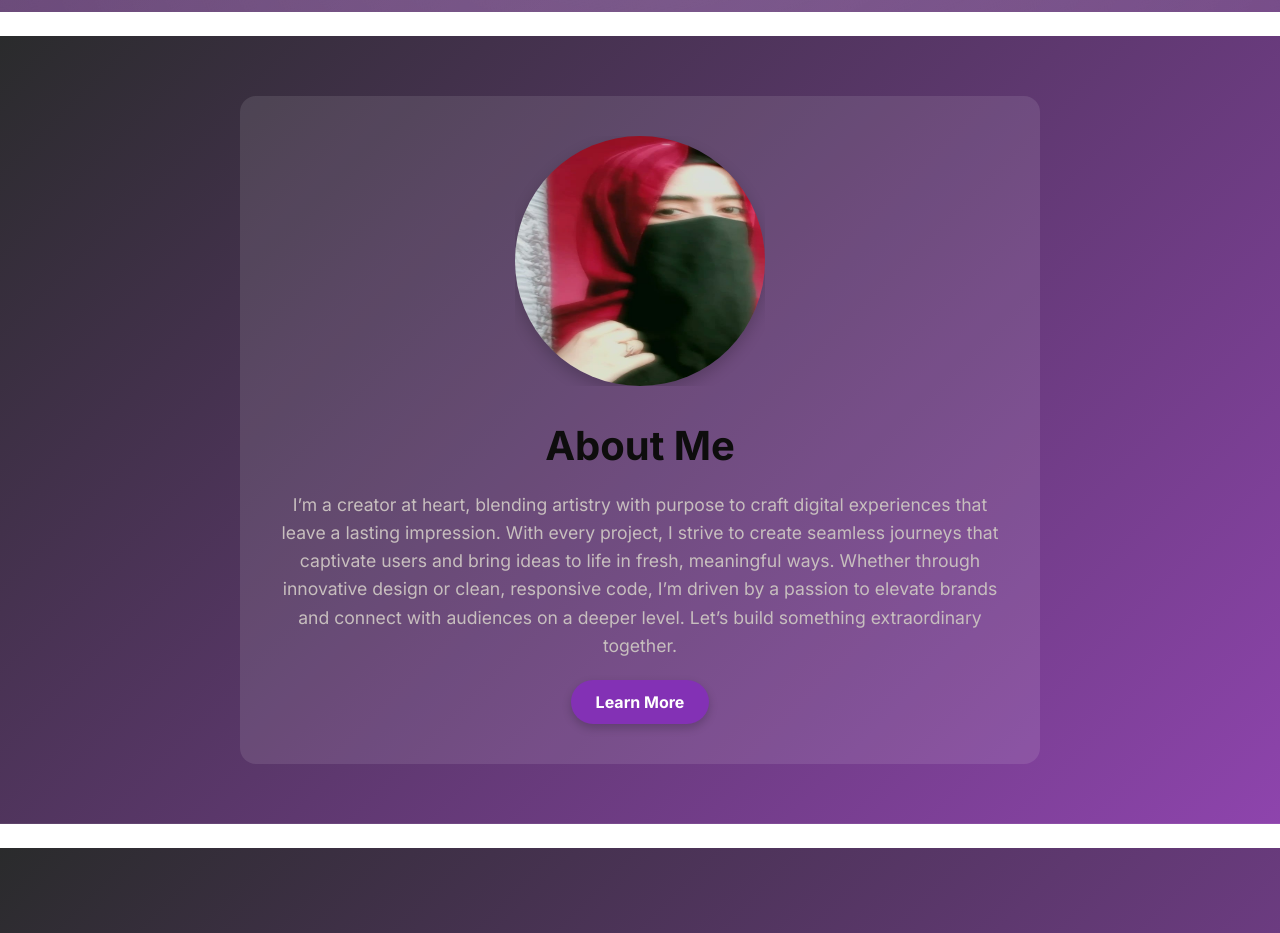
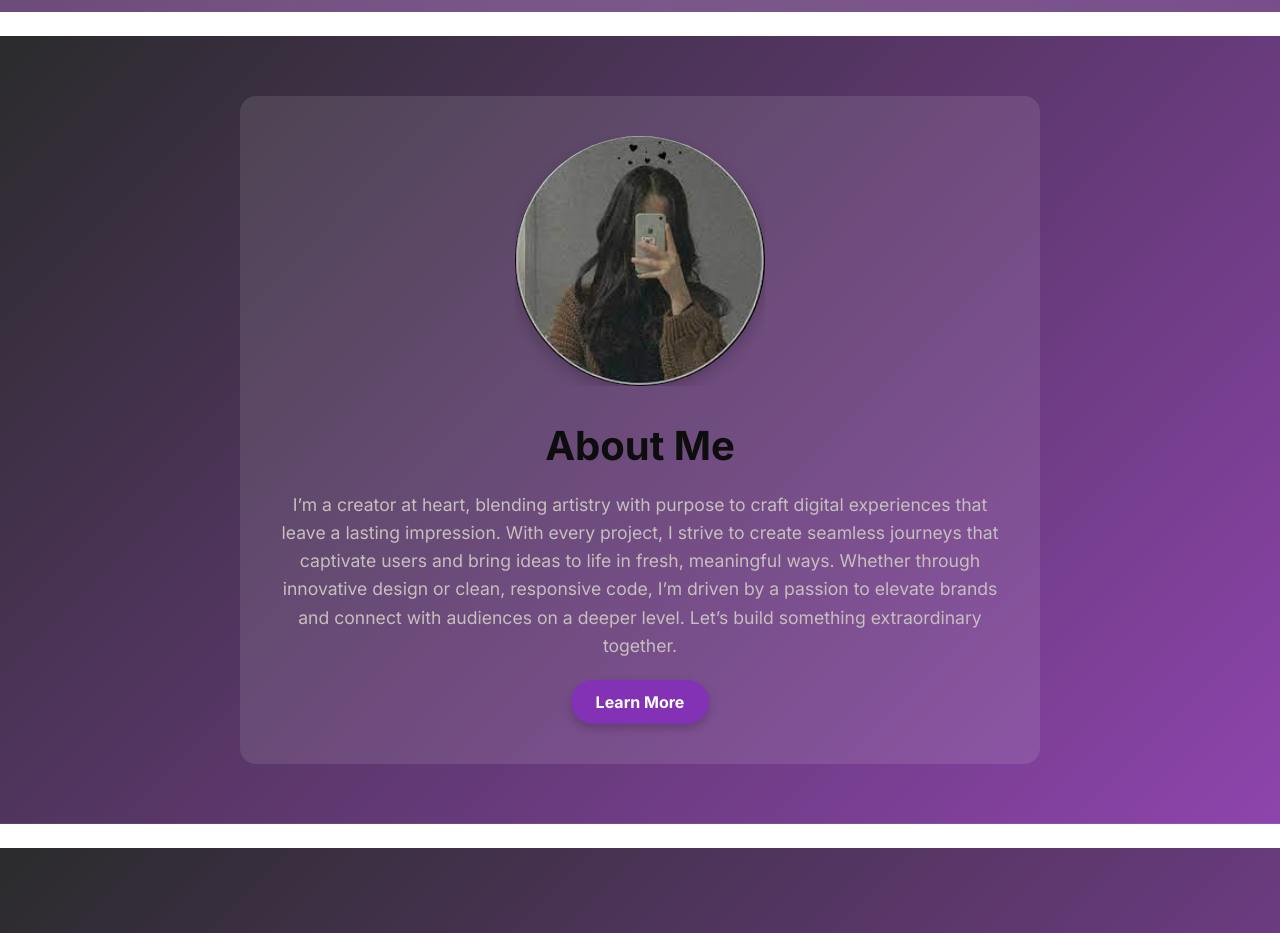
Before and after one commit to Aqsa-Memon/PORTFOLIO-CSS, a Next.js app: page / in a window 1280 px wide. Shown: the part 800-1733 px from the top of the page. Built offline with nearby package versions, Linux system fonts and the light colour scheme.

Commit message:
'portfolio'

```diff
--- a/src/app/about/page.tsx
+++ b/src/app/about/page.tsx
@@ -5,7 +5,7 @@ const About = () => {
   <section className="about-section">
     <div className="about-container">
       <div className="about-image-container">
-        <Image src="/pic.jpeg" width={300} height={300} alt="my pic" className="about-image" />
+        <Image src="/images.png" width={300} height={300} alt="my pic" className="about-image" />
       </div>
       <div className="about-text">
         <h2 className="about-title">About Me</h2>
```
Also changed, not shown: public/images.png (added), public/pic.jpeg (deleted).
